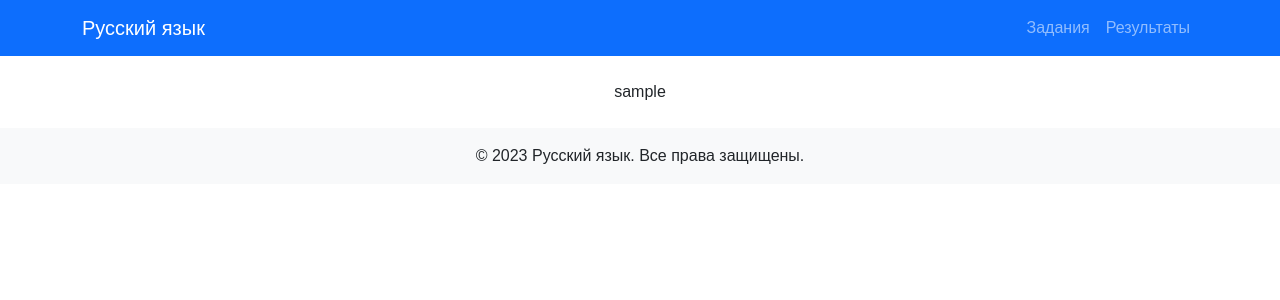
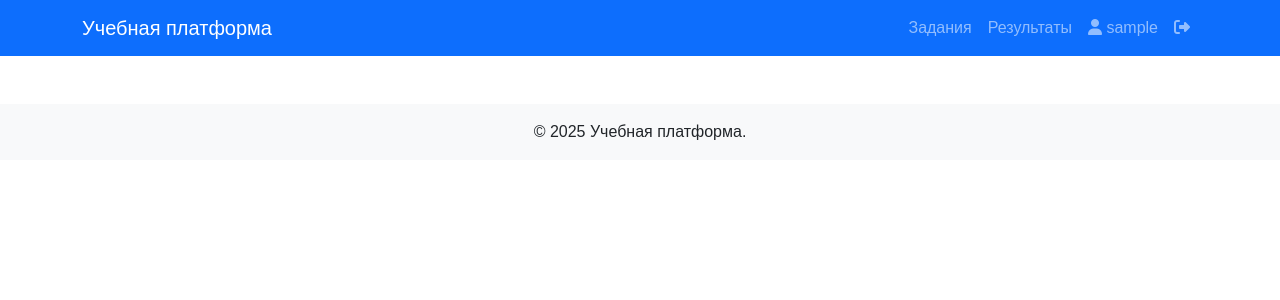
Before and after one commit to alexander-s-tlight/schoolproj, a Django app: page / in a window 1280 px wide. Shown: the top 300 px of the page. Run offline with Django 3.2, Linux system fonts and the light colour scheme; the visitor is signed in with stand-in values (Sample User, id 1); some libraries are stand-ins or nearby versions.

Commit message:
base_template: вносит изменения в навигацию

```diff
--- a/apps/tasks/templates/tasks/base.html
+++ b/apps/tasks/templates/tasks/base.html
@@ -5,45 +5,74 @@
     <head>
         <meta charset="UTF-8">
         <meta name="viewport" content="width=device-width, initial-scale=1.0">
-    <title>{% block title %}Русский язык{% endblock %}</title>
+        <title>{% block title %}Учебная платформа{% endblock %}</title>
         {% if settings.DEBUG %}
             <link href="{% static 'core/vendors/bootstrap-5.3.3-dist/css/bootstrap.css' %}" rel="stylesheet">
+            <link href="{% static 'core/vendors/fontawesome-free-6.7.2-web/css/all.css' %}" rel="stylesheet">
         {% else %}
             <link href="{% static 'core/vendors/bootstrap-5.3.3-dist/css/bootstrap.min.css' %}" rel="stylesheet">
+            <link href="{% static 'core/vendors/fontawesome-free-6.7.2-web/css/all.min.css' %}" rel="stylesheet">
         {% endif %}
-    <link rel="stylesheet" href="{% static 'css/styles.css' %}">
+        <link rel="stylesheet" href="{% static 'core/css/styles.css' %}">
+
+        <script type="text/javascript">
+            function logout(event) {
+                event.preventDefault();
+                fetch(
+                    '{% url "logout" %}',
+                    {
+                        method: 'POST',
+                        headers: { "X-CSRFToken": '{{csrf_token}}'},
+                    }
+                ).then(response => {
+                    if (response.redirected) {
+                        window.location.href = response.url;
+                    }
+                });
+            }
+        </script>
     </head>
     <body>
         <!-- Навигационная панель -->
         <nav class="navbar navbar-expand-lg navbar-dark bg-primary">
             <div class="container">
-            <a class="navbar-brand" href="{% url 'home' %}">Русский язык</a>
+                <a class="navbar-brand" href="{% url 'home' %}">Учебная платформа</a>
                 <button class="navbar-toggler" type="button" data-bs-toggle="collapse" data-bs-target="#navbarNav" aria-controls="navbarNav" aria-expanded="false" aria-label="Toggle navigation">
                     <span class="navbar-toggler-icon"></span>
                 </button>
                 <div class="collapse navbar-collapse" id="navbarNav">
                     <ul class="navbar-nav ms-auto">
+                        {% if request.user.is_authenticated %}
                             <li class="nav-item">
                                 <a class="nav-link" href="{% url 'task_list' %}">Задания</a>
                             </li>
                             <li class="nav-item">
                                 <a class="nav-link" href="{% url 'exam_list' %}">Результаты</a>
                             </li>
+                            <li class="nav-item">
+                                <a class="nav-link"><i class="fa fa-user"></i> {{ request.user.username }}</a>
+                            </li>
+                            <li class="nav-item">
+                                <a href="#" onclick="logout(event);" class="nav-link"><i class="fa fa-sign-out-alt"></i></a>
+                            </li>
+                        {% else %}
+                            <li class="nav-item">
+                                <a class="nav-link" href="{% url 'home' %}">Войти</a>
+                            </li>
+                        {% endif %}
                     </ul>
                 </div>
             </div>
         </nav>
 
-    <!-- Основное содержимое -->
         <div class="container mt-4">
             {% block content %}
             {% endblock %}
         </div>
 
-    <!-- Подвал -->
         <footer class="bg-light text-center py-3 mt-4">
             <div class="container">
-            <p class="mb-0">&copy; 2023 Русский язык. Все права защищены.</p>
+                <p class="mb-0">&copy; 2025 Учебная платформа.</p>
             </div>
         </footer>
 
--- a/apps/tasks/templates/tasks/home.html
+++ b/apps/tasks/templates/tasks/home.html
@@ -5,7 +5,6 @@
 
 {% block content %}
 <div class="row justify-content-center">
-    {{ request.user }}
     {% if request.user.is_anonymous %}
         <div class="col-md-6">
             <div class="card mt-5">
--- a/apps/tasks/views.py
+++ b/apps/tasks/views.py
@@ -48,6 +48,7 @@ def task_list(request: HttpRequest) -> HttpResponse:
     return render(request, 'tasks/task_list.html', {'page_obj': page_obj})
 
 
+@login_required
 def task_detail(request: HttpRequest, task_id: int) -> HttpResponse:
     """Страница с информацией о задании."""
     task = get_object_or_404(Task, id=task_id)
@@ -55,6 +56,7 @@ def task_detail(request: HttpRequest, task_id: int) -> HttpResponse:
     return render(request, 'tasks/task_detail.html', {'task': task})
 
 
+@login_required
 def exam_run(request: HttpRequest, task_id: int) -> HttpResponse:
     """Запускает испытание, перенаправляет на страницу выполнения первого задания."""
     task = get_object_or_404(Task, id=task_id)
@@ -66,6 +68,7 @@ def exam_run(request: HttpRequest, task_id: int) -> HttpResponse:
     return redirect('homepage')
 
 
+@login_required
 def exam_question(request: HttpRequest, question_type: str, question_id: int) -> HttpResponse:
     """Страница с вопросом испытания."""
     if question_type not in QuestionTypes:
@@ -98,6 +101,7 @@ def exam_question(request: HttpRequest, question_type: str, question_id: int) ->
     return render(request, 'tasks/exam_question.html', context)
 
 
+@login_required
 def exam_question_incorrect_word_answer(request: HttpRequest, question_id: int, letter_index: int) -> HttpResponse:
     """Фиксация ответа на вопрос с некорректным словом."""
     exam_question = get_object_or_404(ExamIncorrectWordQuestion, id=question_id)
@@ -112,6 +116,7 @@ def exam_question_incorrect_word_answer(request: HttpRequest, question_id: int,
     return redirect('exam_results', exam_question.exam_id)
 
 
+@login_required
 def exam_results(request, exam_id: int):
     """Страница с результатами испытания."""
     exam = get_object_or_404(UserExam, id=exam_id)
@@ -125,6 +130,7 @@ def exam_results(request, exam_id: int):
     return render(request, 'tasks/exam_results.html', context=context)
 
 
+@login_required
 def exam_list(request: HttpRequest) -> HttpResponse:
     """Страница со списком испытаний."""
     exams = (
--- a/schoolproj/settings.py
+++ b/schoolproj/settings.py
@@ -18,6 +18,7 @@ DEBUG = True
 ALLOWED_HOSTS = []
 
 
+LOGIN_URL = '/'
 LOGOUT_REDIRECT_URL = '/'
 
 
```
Lines whose indentation alone changed are shown as unchanged.
